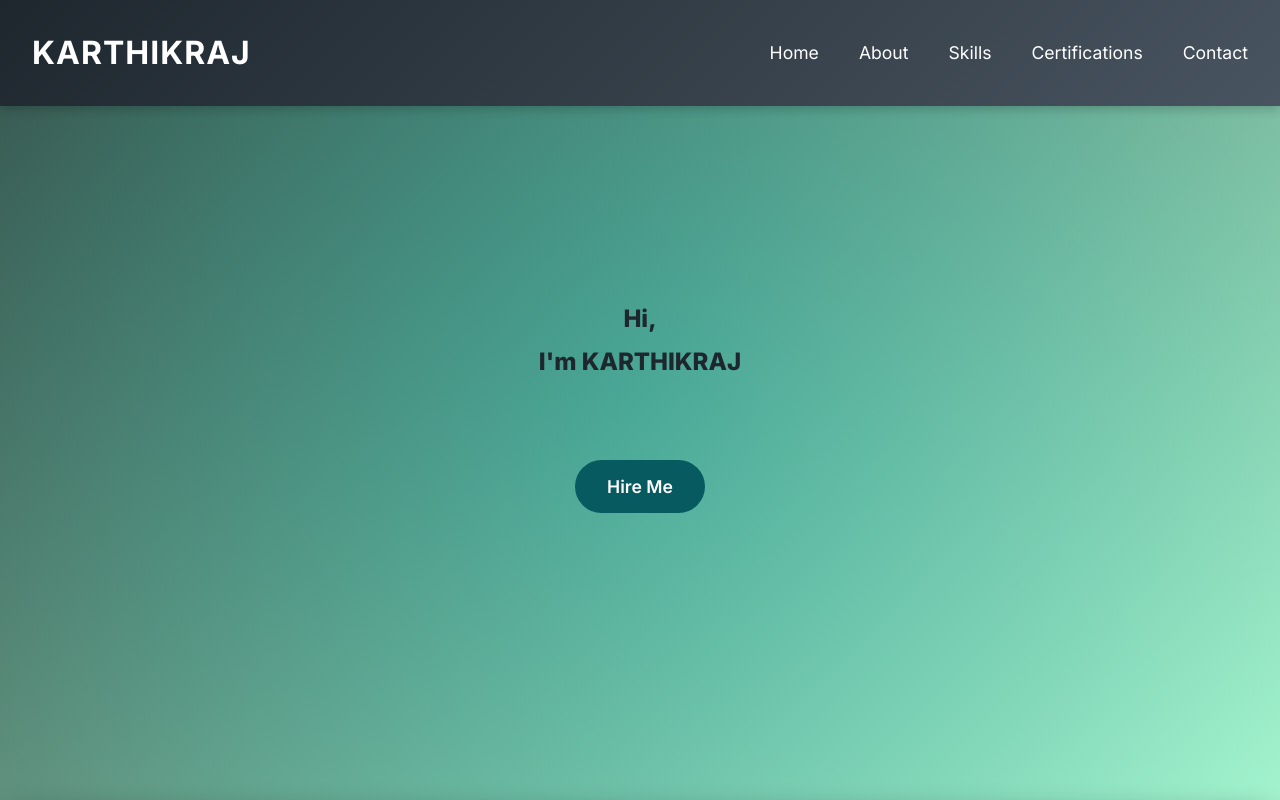
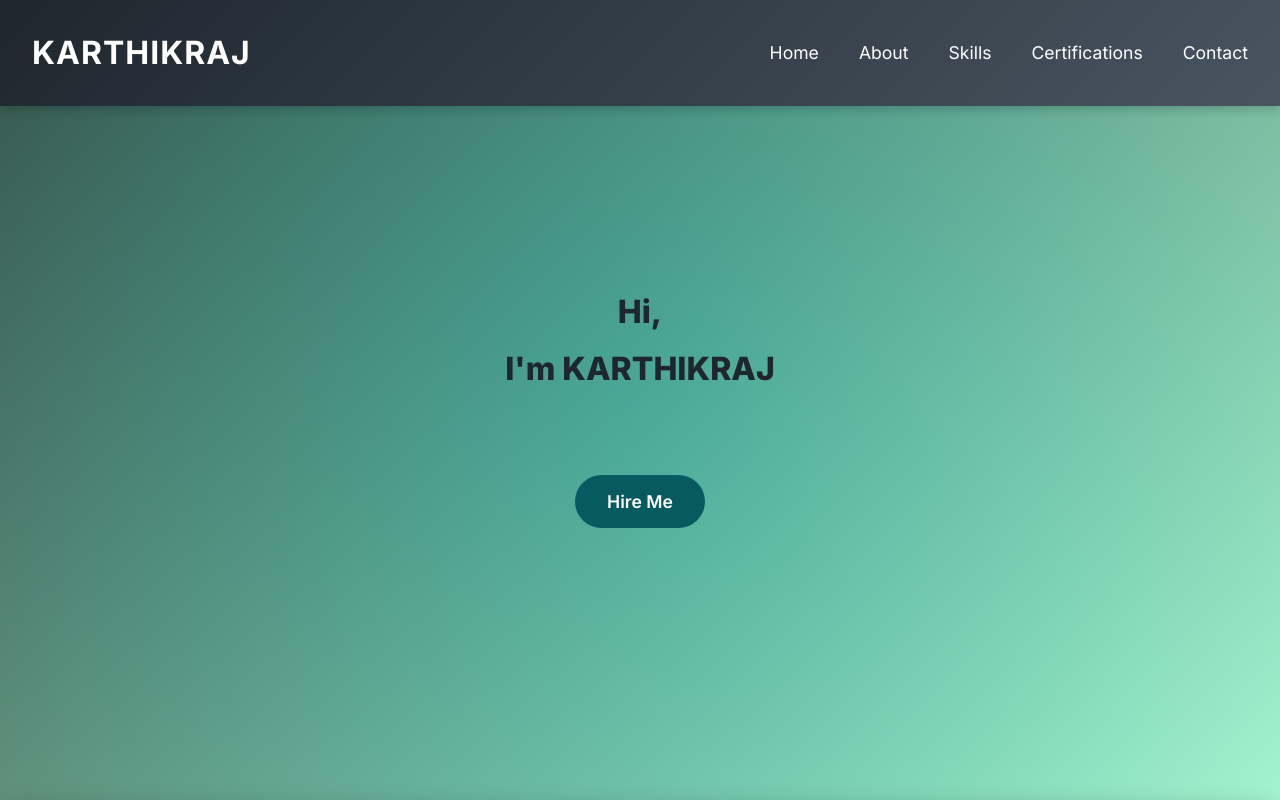
Before and after one commit to Karthik-0603/Personal-Portfolio, a plain HTML site: page index.html in a window 1280 px wide. Shown: the top 800 px of the page. Drawn offline with Linux system fonts and the light colour scheme.

Commit message:
style.css

```diff
--- a/style.css
+++ b/style.css
@@ -110,7 +110,7 @@ section {
 }
 
 #home h1 {
-    text-align: u;
+    font-size: 2rem;
     font-weight: 900;
     color: #1e272e;
     margin-bottom: 1.5rem;
@@ -605,5 +605,4 @@ a {
 .social-links a:hover {
     color: #00ddeb;
 
-
 }
```
